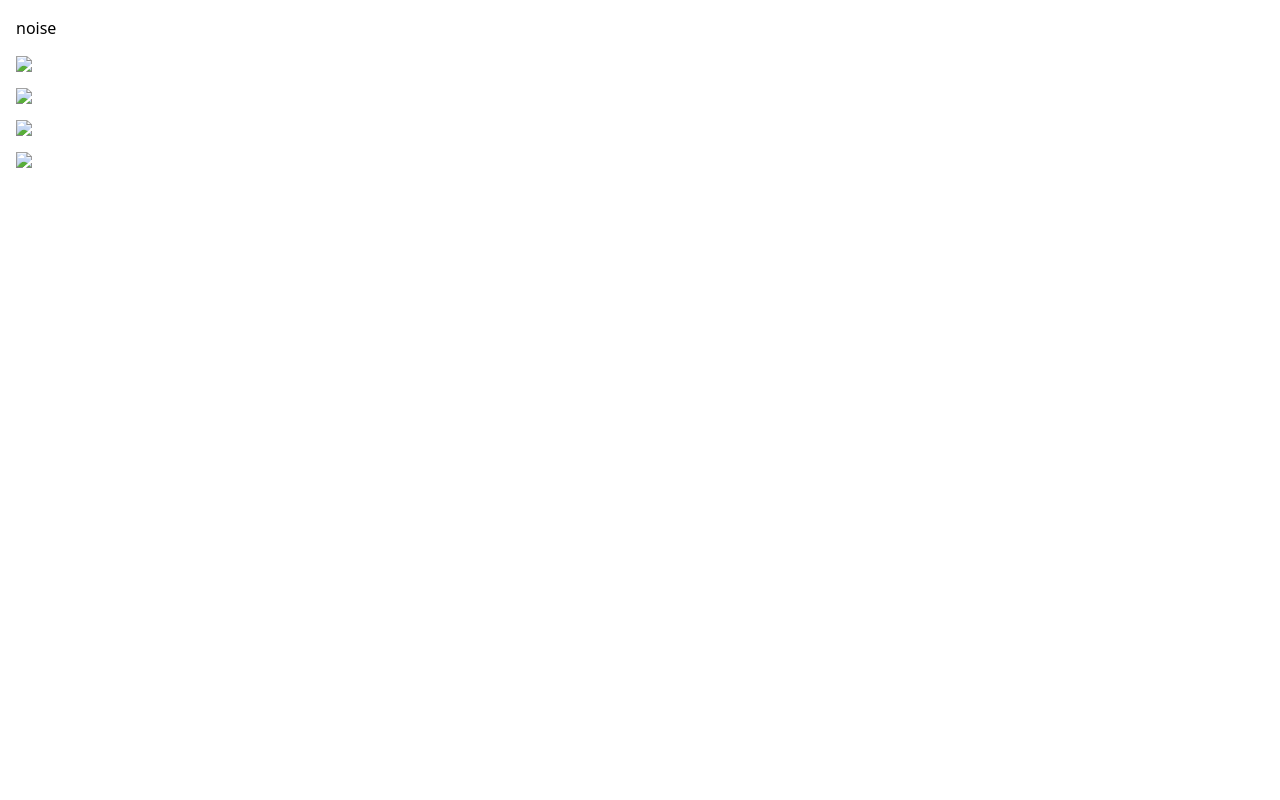
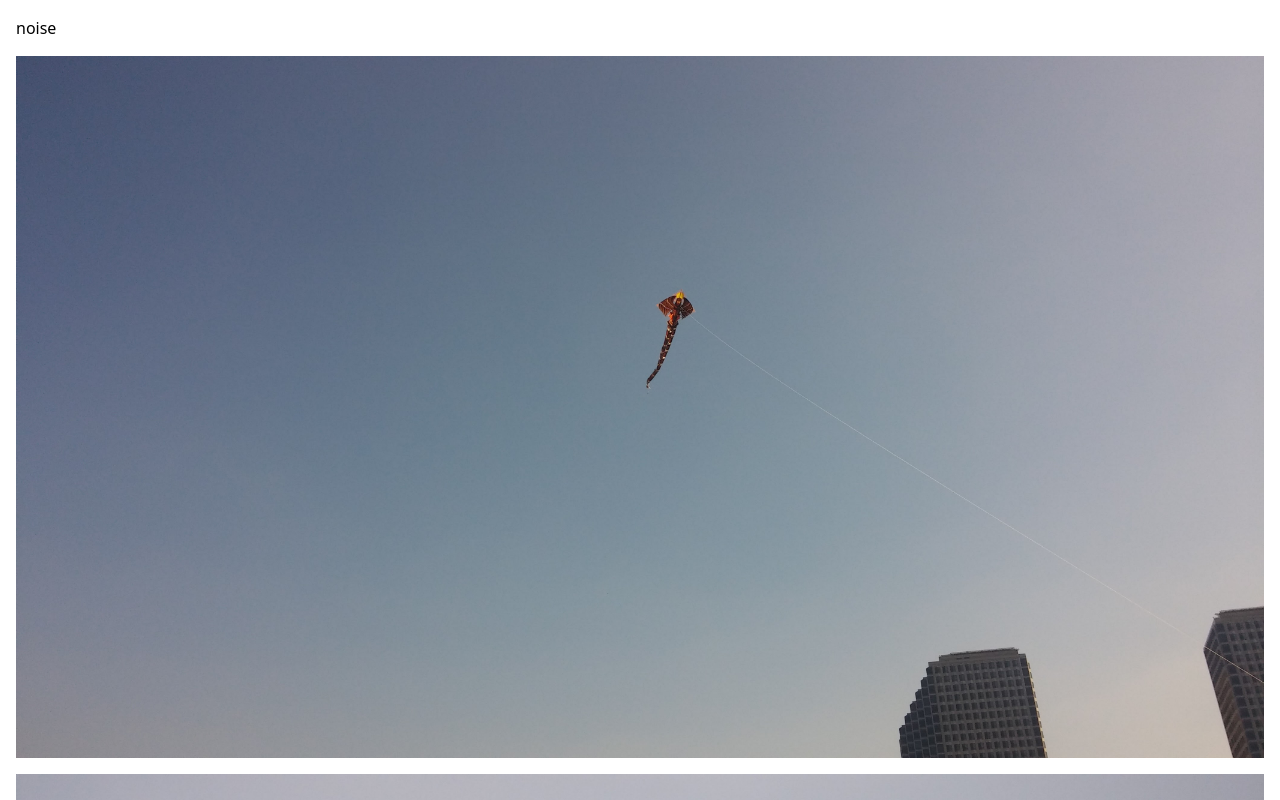
Before and after one commit to cho0h5/gerraly, a plain HTML site: page pages/noise.html in a window 1280 px wide. Shown: the top 800 px of the page. Drawn offline with nearby package versions, Linux system fonts and the light colour scheme; the site is published under a folder, as on GitHub Pages, so addresses that start at the root find nothing.

Commit message:
Update noise.html

```diff
--- a/pages/noise.html
+++ b/pages/noise.html
@@ -12,10 +12,10 @@
   <div class="m-4 flex-auto space-y-4">
     <!--2016~2017-->
     <h1>noise</h1>
-    <img src="/img/noise/3.jpg">
-    <img src="/img/noise/2.jpg">
-    <img src="/img/noise/1.jpg">
-    <img src="/img/noise/4.jpg">
+    <img src="../img/noise/3.jpg">
+    <img src="../img/noise/2.jpg">
+    <img src="../img/noise/1.jpg">
+    <img src="../img/noise/4.jpg">
   </div>
 </body>
 
```
